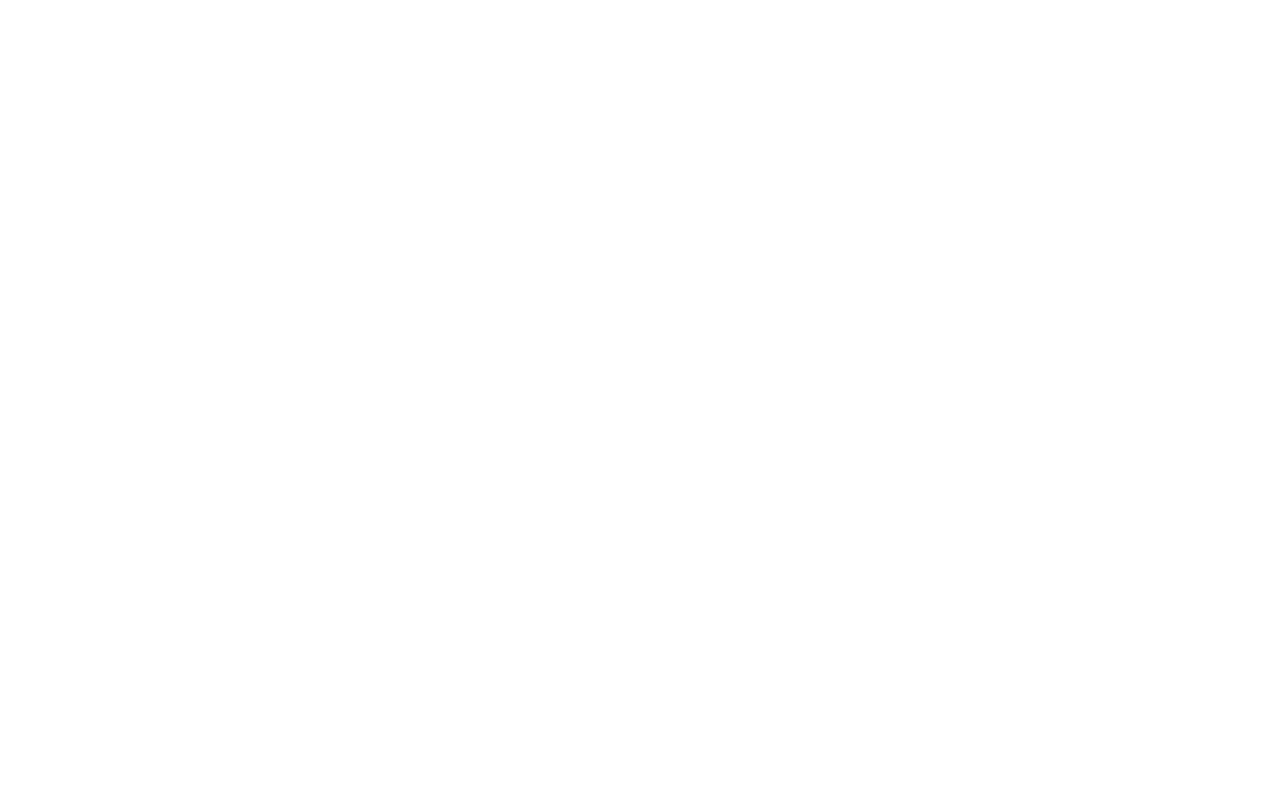
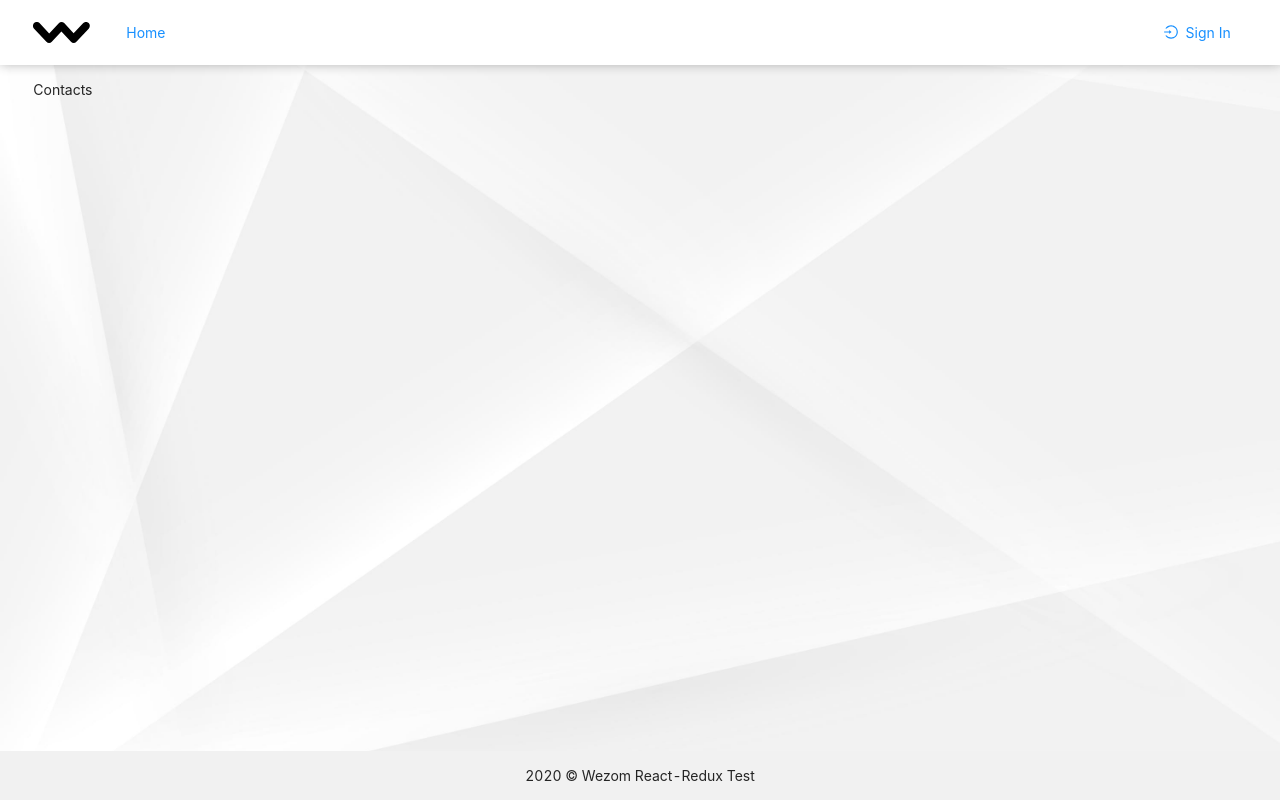
Before and after one commit to AndreyZa/contacts-test-task-app, a React (Create React App) app: page /contacts in a window 1280 px wide. Built offline with nearby package versions, Linux system fonts and the light colour scheme.

Commit message:
Added Contacts page

```diff
--- /dev/null
+++ b/src/pages/contacts/container.js
@@ -0,0 +1,11 @@
+//import { compose } from 'redux';
+import { connect } from 'react-redux';
+import { View } from './view';
+
+const mapStateToProps = () => ({});
+
+const mapDispatchToProps = {};
+
+const PageContacts = connect(mapStateToProps, mapDispatchToProps)(View);
+
+export { PageContacts };
--- /dev/null
+++ b/src/pages/contacts/index.js
@@ -0,0 +1 @@
+export { PageContacts } from './container';
--- /dev/null
+++ b/src/pages/contacts/view.jsx
@@ -0,0 +1,7 @@
+import React from 'react';
+
+const View = () => {
+	return (<div className={'page page--contacts'}>Contacts</div>);
+};
+
+export { View };
--- a/src/pages/index.js
+++ b/src/pages/index.js
@@ -1 +1,2 @@
 export { PageHome } from './home';
+export { PageContacts } from './contacts';
--- a/src/routes/tree.js
+++ b/src/routes/tree.js
@@ -1,5 +1,6 @@
 import {
 	PageHome,
+	PageContacts,
 } from 'pages';
 
 const routes = {
@@ -12,6 +13,15 @@
 		},
 		exact: true,
 	},
+	'contacts': {
+		path: '/contacts',
+		page: PageContacts,
+		name: 'Contacts',
+		link () {
+			return this.path;
+		},
+		exact: true,
+	}
 };
 
 const __ROOT_ROUTE__ = routes.home.link();
```
